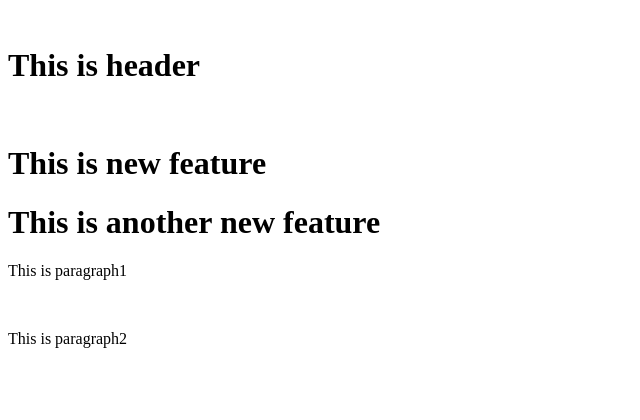
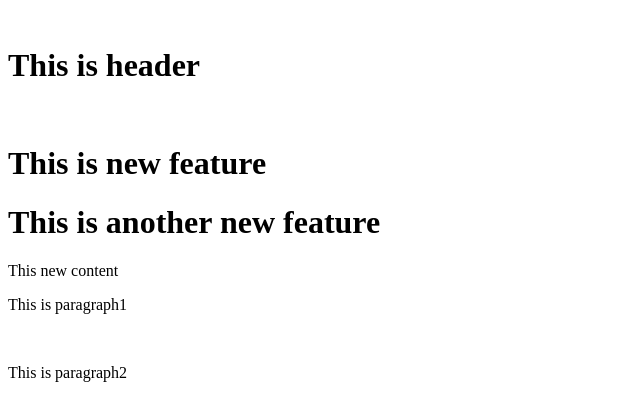
Before and after one commit to phuriphat20/sample_git2, a plain HTML site: page index.html in a window 1280 px wide. Shown: the whole page, without its empty margins (0-640 px from the left). Drawn offline with Linux system fonts and the light colour scheme.

Commit message:
new content added

```diff
--- a/index.html
+++ b/index.html
@@ -5,6 +5,7 @@
 <h1>This is header</h1>
 <h1>This is new feature</h1>
 <h1>This is another new feature</h1>
+<p>This new content</p>
 <p>This is paragraph1</p>
 <p>This is paragraph2</p>
 </body>
```
